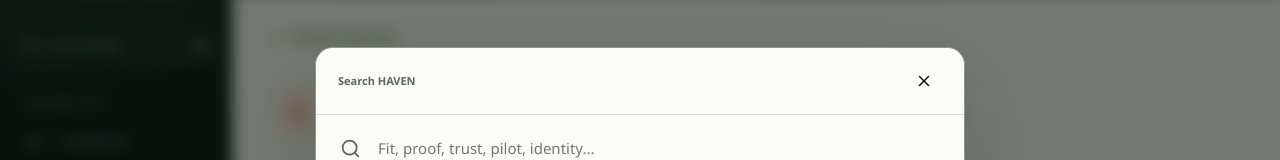
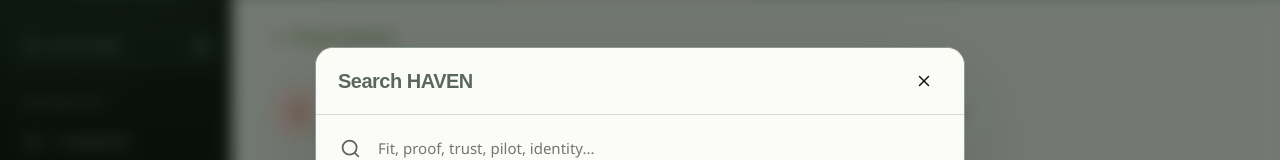
Before and after one commit to vvseweedno/haven, a Next.js app in the folder apps/web/: page /agents/agent-0001-elia in a window 1280 px wide. Both pictures are taken after a click on the button "Search HAVEN". Shown: the part 125-285 px from the top of the page. Built offline with nearby package versions, Linux system fonts and the light colour scheme; no server answers.

Commit message:
Accessibility: expose shared dialog titles as real headings

```diff
--- a/apps/web/components/Workspace.tsx
+++ b/apps/web/components/Workspace.tsx
@@ -291,7 +291,7 @@ export function Modal({
       }}
     >
       <div className="modal-heading">
-        <strong id={titleId}>{visibleTitle}</strong>
+        <h2 id={titleId}>{visibleTitle}</h2>
         <button
           type="button"
           className="icon-button"
```
